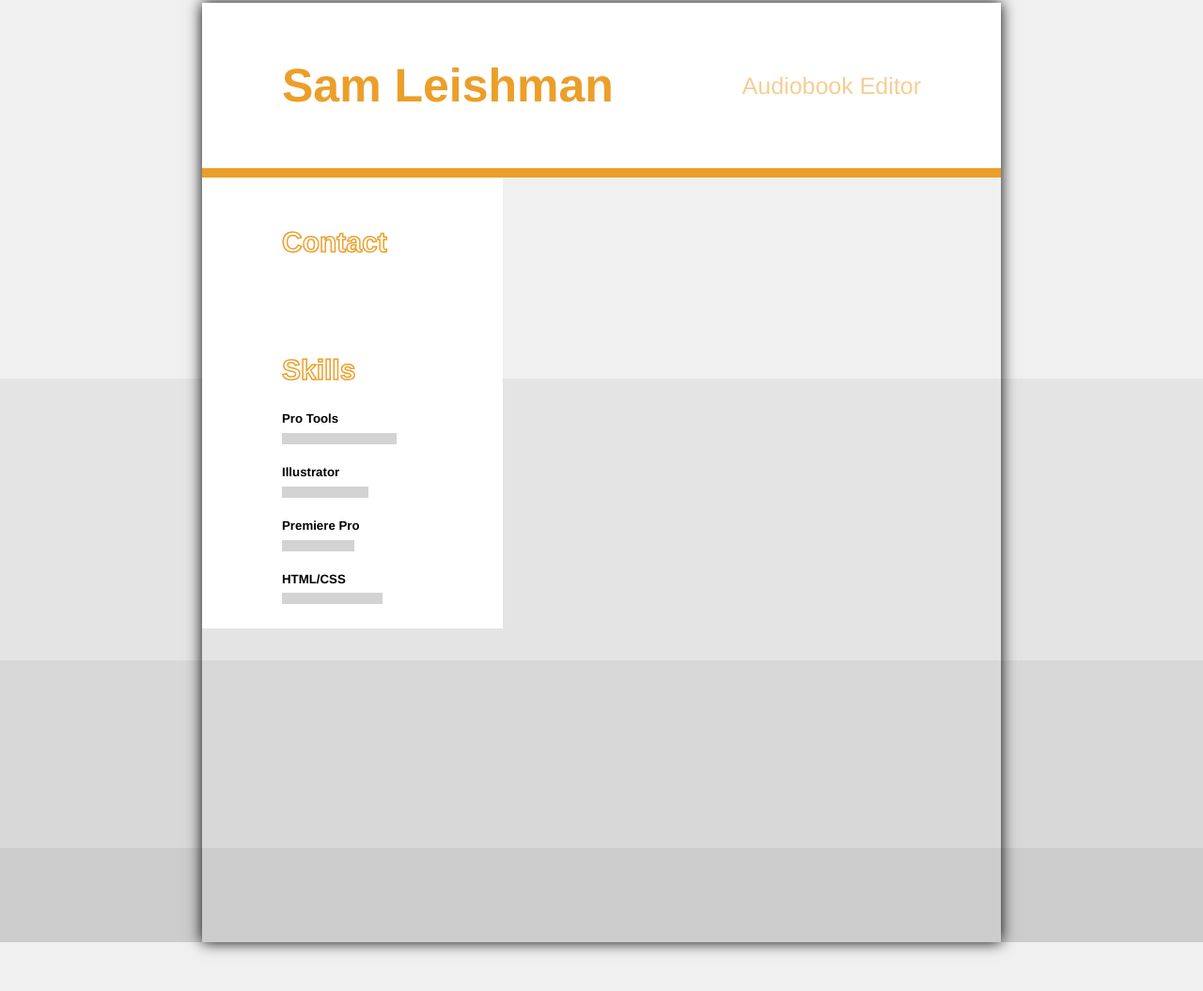
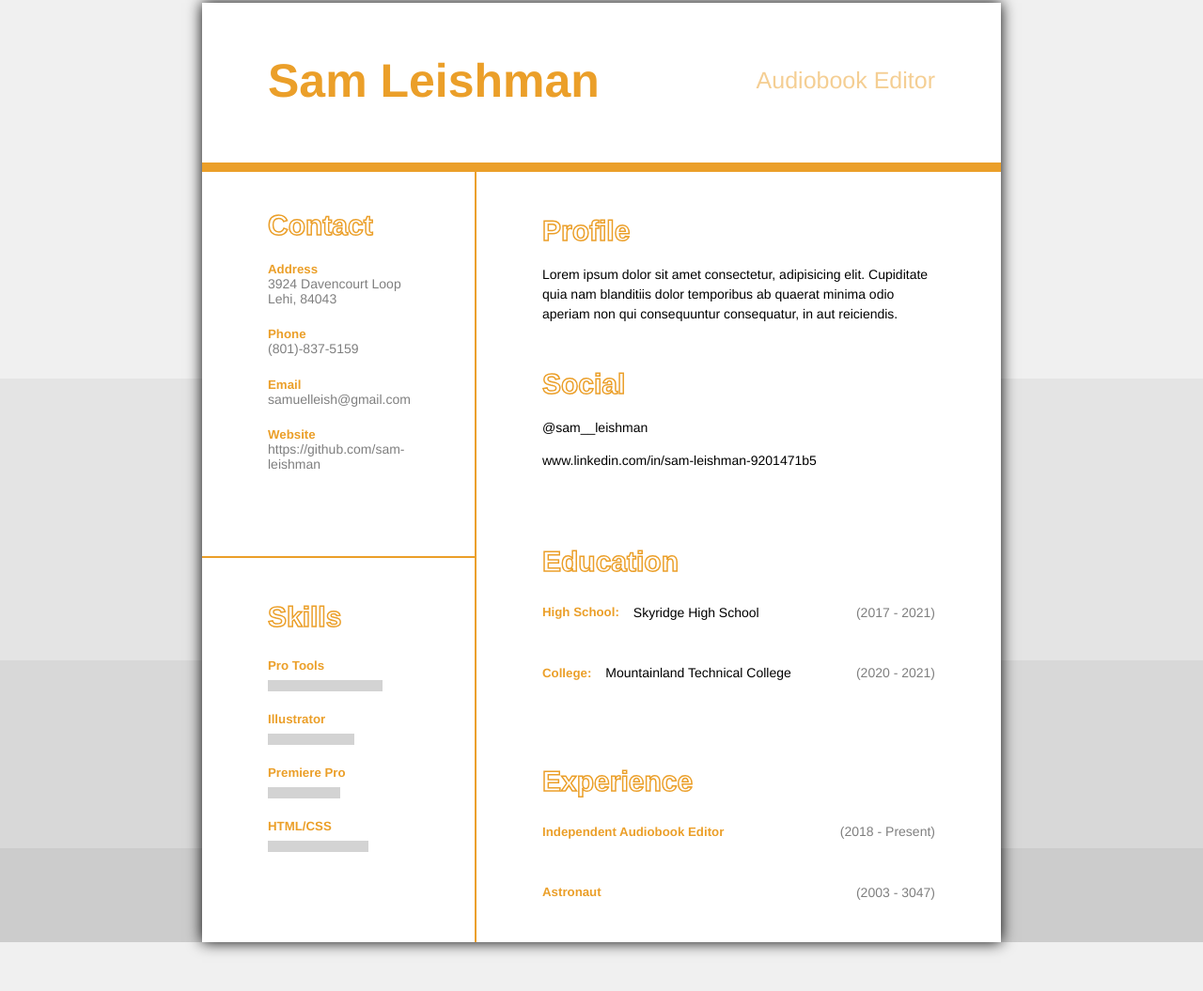
Before and after one commit to sam-leishman/sassResume, a website: page public/index.html in a window 1280 px wide. Shown: the part 97-1152 px from the top of the page at 94% size. Drawn offline with Linux system fonts and the light colour scheme.

Commit message:
finish up resume

```diff
--- a/public/index.html
+++ b/public/index.html
@@ -17,9 +17,19 @@
             </div>
         </header>
         <main>
+            <div class="the-resume">
                 <div class="sidebar">
                     <div class="contact">
                         <h1>Contact</h1>
+                        <h5>Address</h5>
+                        <p>3924 Davencourt Loop<br>
+                            Lehi, 84043</p>
+                        <h5>Phone</h5>
+                        <p>(801)-837-5159</p>
+                        <h5>Email</h5>
+                        <p>samuelleish@gmail.com</p>
+                        <h5>Website</h5>
+                        <p>https://github.com/sam-leishman</p>
                     </div>
                     <div class="skills">
                         <h1>Skills</h1>
@@ -31,6 +41,38 @@
                         <div class="premiere-bar"></div>
                         <h5>HTML/CSS</h5>
                         <div class="html-bar"></div>
+                    </div>
+                </div>
+                <div class="rest-resume">
+                    <div class="profile">
+                        <h1>Profile</h1>
+                        <p>Lorem ipsum dolor sit amet consectetur, adipisicing elit. Cupiditate quia nam blanditiis
+                            dolor temporibus ab quaerat minima odio aperiam non qui consequuntur consequatur, in aut
+                            reiciendis.</p>
+                    </div>
+                    <div class="social">
+                        <h1>Social</h1>
+                        <p>@sam__leishman</p>
+                        <p>www.linkedin.com/in/sam-leishman-9201471b5</p>
+                    </div>
+                    <div class="education">
+                        <h1>Education</h1>
+                        <div class="school">
+                            <h5>High School:</h5><p>Skyridge High School</p><p class="school-years">(2017 - 2021)</p>
+                        </div>
+                        <div class="school">
+                            <h5>College:</h5><p>Mountainland Technical College</p><p class="school-years">(2020 - 2021)</p>
+                        </div>
+                    </div>
+                    <div class="experience">
+                        <h1>Experience</h1>
+                        <div class="job-experience">
+                            <h5>Independent Audiobook Editor</h5><p class="job-years">(2018 - Present)</p>
+                        </div>
+                        <div class="job-experience">
+                            <h5>Astronaut</h5><p class="job-years">(2003 - 3047)</p>
+                        </div>
+                    </div>
                 </div>
             </div>
         </main>
--- a/src/styles/styles.scss
+++ b/src/styles/styles.scss
@@ -34,9 +34,9 @@
     height: 10px;
 }
 
-$header-height: 200px;
+$header-height: 170px;
 $page-width: 850px;
-$section-padding: 3% 10%;
+$section-padding: 20px 70px;
 $font-stack: Helvetica, arial, sans-serif;
 
 body {
@@ -85,7 +85,7 @@ body {
 }
 
 header {
-    max-height: $header-height;
+    height: $header-height;
     background-color: colors.$main-color;
     border-bottom: 10px solid colors.$primary-color;
 
@@ -116,23 +116,53 @@ main {
         -webkit-text-stroke-width: 1.5px;
     -webkit-text-stroke-color: colors.$primary-color;
     }
+
+    h5 {
+        color: colors.$primary-color;
+    }
 }
 
+.the-resume {
+    display: flex;
+    flex-direction: row;
+
+    h1 {
+        margin-bottom: 0;
+    }
+
+    p {
+        font-size: 14px;
+    }
+}
+
+.sidebar {
+    @extend %flex-column;
+    height: 820px;
+
     .contact {
-    @extend %flex-column;
         background-color: colors.$main-color;
-    height: auto;
         width: 150px;
+        height: 50%;
         padding: $section-padding;
-    line-height: 1.5;
+        border-bottom: 2px solid colors.$primary-color;
+        border-right: 2px solid colors.$primary-color;
+
+        h1, h5 {
+            margin-bottom: 0;
+        }
+
+        p {
+            margin-top: 0;
+            opacity: .5;
+        }
     }
 
     .skills {
-    @extend %flex-column;
         background-color: colors.$main-color;
-    height: auto;
         width: 150px;
+        height: 50%;
         padding: $section-padding;
+        border-right: 2px solid colors.$primary-color;
         line-height: 1.5;
 
         h1 {
@@ -171,3 +201,62 @@ main {
             height: 10px;
         }
     }
+}
+
+.rest-resume {
+    @extend %flex-column;
+    height: 820px;
+    width: $page-width - 292px;
+
+    .profile {
+        background-color: colors.$main-color;
+        height: 15%;
+        padding: $section-padding;
+        line-height: 1.5;
+    }
+
+    .social {
+        background-color: colors.$main-color;
+        height: 20%;
+        padding: $section-padding;
+        line-height: 1.5;
+    }
+
+    .education {
+        background-color: colors.$main-color;
+        height: 30%;
+        padding: $section-padding;
+        line-height: 1.5;
+
+        .school {
+            display: flex;
+            align-items: center;
+
+            .school-years {
+                opacity: .5;
+                margin-left: auto;
+            }
+
+            h5 {
+                margin-right: 15px;
+            }
+        }
+    }
+
+    .experience {
+        background-color: colors.$main-color;
+        height: 35%;
+        padding: $section-padding;
+        line-height: 1.5;
+
+        .job-experience {
+            display: flex;
+            align-items: center;
+
+            .job-years {
+                opacity: .5;
+                margin-left: auto;
+            }
+        }
+    }
+}
```
Also changed, not shown: public/stylesheets/styles.css, 1 other file. Lines whose indentation alone changed are shown as unchanged.
